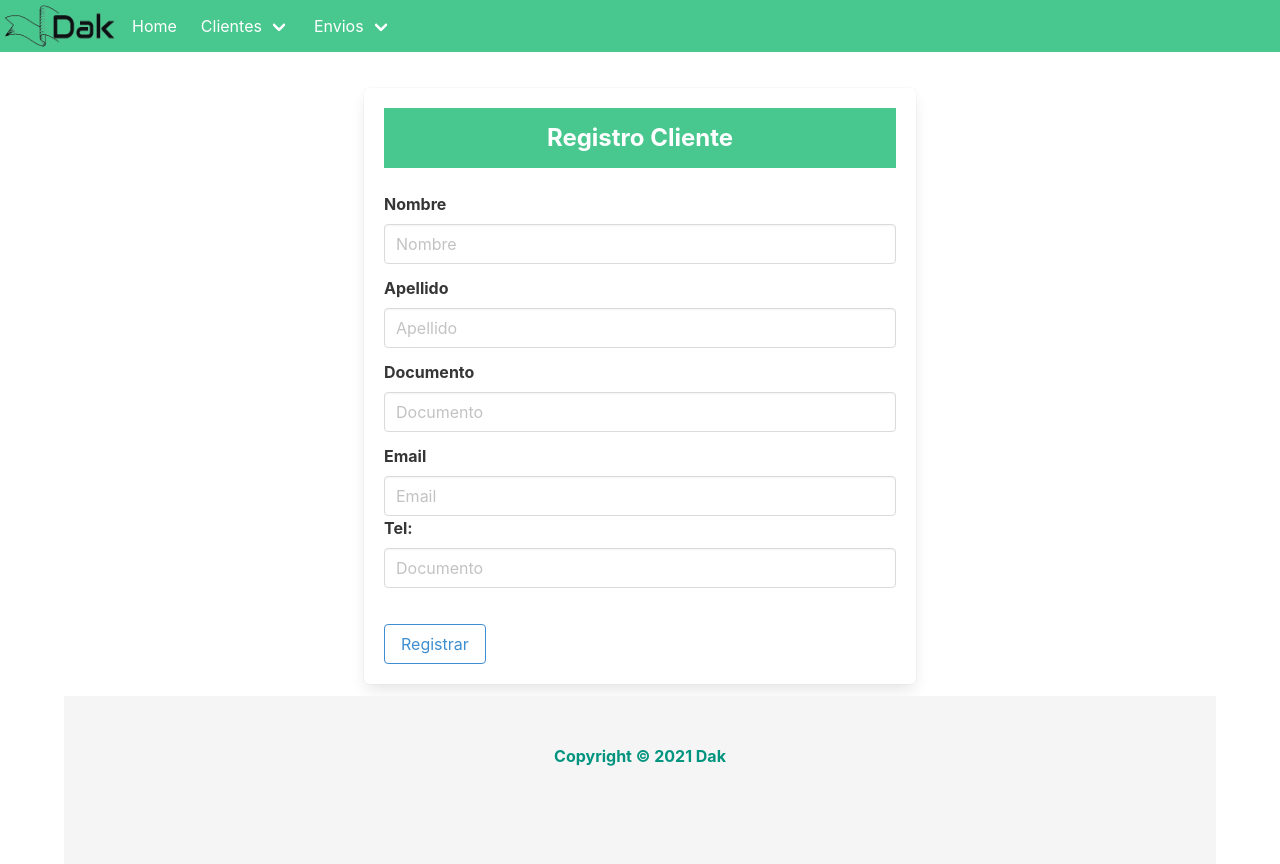
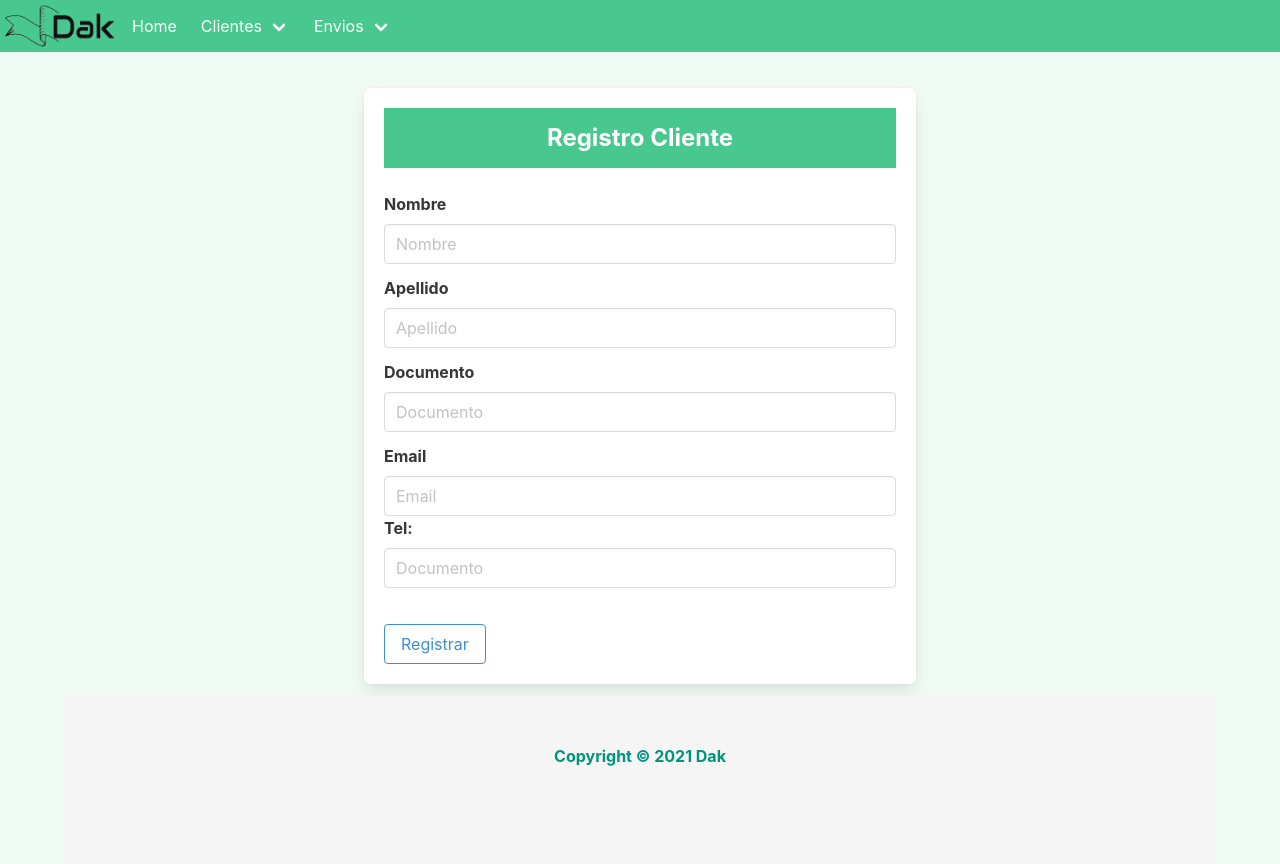
Before and after one commit to Anthony2799/Obligatorio2021, a Django app: page /AltaEnvio/ in a window 1280 px wide. Run offline with Django 3.2, Linux system fonts and the light colour scheme.

Commit message:
arregos esteticos

```diff
--- a/templates/index.html
+++ b/templates/index.html
@@ -8,7 +8,7 @@
     <link rel="stylesheet" href="https://cdn.jsdelivr.net/npm/bulma@0.9.3/css/bulma.min.css">
 
 </head>
-<body>
+<body class='has-background-success-light'>
 
     {% include "nav.html" %}
 
```
